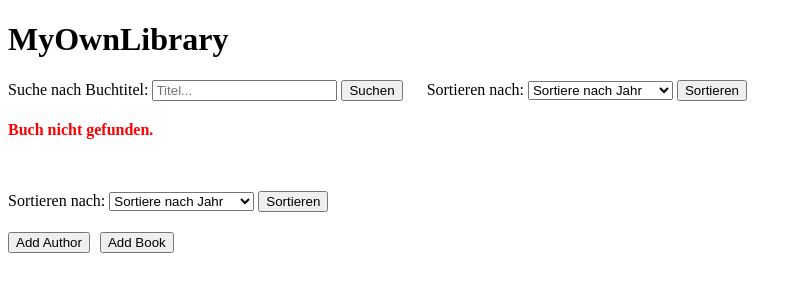
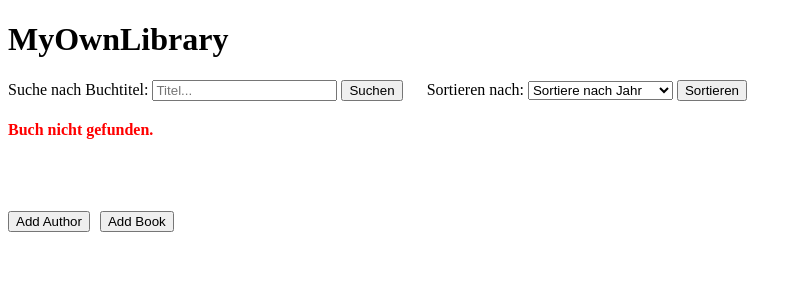
Before and after one commit to BabelShallBurn/MyOwnLibrary, a Flask app: template templates/home.html in a window 1280 px wide. Shown: the top 300 px of the page, without its empty margins (0-802 px from the left). Run offline with Flask 3, Linux system fonts and the light colour scheme; the template is opened without the code that fills it, so the values that code supplies are empty.

Commit message:
addressed some error handling and some opimization

```diff
--- a/app.py
+++ b/app.py
@@ -4,6 +4,7 @@ from flask import render_template
 from flask_sqlalchemy import SQLAlchemy
 from data_models import db, Author, Book
 from datetime import datetime
+from dotenv import load_dotenv
 
 app = Flask(__name__)
 """
@@ -11,7 +12,8 @@ Flask application for managing a personal library.
 Provides routes for adding authors, adding books, viewing the library, and deleting books.
 Uses SQLite as the database backend via SQLAlchemy.
 """
-app.secret_key = "my_super_secret_key_123456789!"
+load_dotenv()
+app.secret_key = os.getenv('SECRET_KEY')
 
 basedir = os.path.abspath(os.path.dirname(__file__))
 app.config['SQLALCHEMY_DATABASE_URI'] = f"sqlite:///{os.path.join(basedir, 'data/library.sqlite')}"
@@ -30,9 +32,9 @@ def add_author():
     Redirects to the homepage after successful addition.
     """
     if request.method == 'POST':
-        name = request.form['name']
-        birth_date = request.form['birthdate']
-        date_of_death = request.form['date_of_death']
+        name = request.form.get('name')
+        birth_date = request.form.get('birthdate')
+        date_of_death = request.form.get('date_of_death')
 
         birth_date = datetime.strptime(birth_date, "%Y-%m-%d").date() if birth_date else None
         date_of_death = datetime.strptime(date_of_death, "%Y-%m-%d").date() if date_of_death else None
@@ -55,10 +57,10 @@ def add_book():
     """
     authors = Author.query.all()
     if request.method == 'POST':
-        title = request.form['title']
-        author_id = request.form['author_id']
-        publication_year = request.form['publication_year']
-        isbn = request.form['isbn']
+        title = request.form.get('title')
+        author_id = request.form.get('author_id')
+        publication_year = request.form.get('publication_year')
+        isbn = request.form.get('isbn')
 
         publication_year = int(publication_year) if publication_year else None
         author_id = int(author_id) if author_id else None
@@ -71,7 +73,7 @@ def add_book():
     return render_template('add_book.html', authors=authors)
 
 
-@app.route('/home')
+@app.route('/')
 def home():
     """
     Homepage route displaying all books and authors.
--- a/data_models.py
+++ b/data_models.py
@@ -33,7 +33,7 @@ class Book(db.Model):
         self.isbn = isbn
 
     id = db.Column(db.Integer, primary_key=True, autoincrement=True)
-    author_id = db.Column(db.Integer, db.ForeignKey('authors.id'))
+    author_id = db.Column(db.Integer, db.ForeignKey('authors.id'), nullable=False)
     title = db.Column(db.String)
     publication_year = db.Column(db.Integer)
     isbn = db.Column(db.String)
--- a/templates/home.html
+++ b/templates/home.html
@@ -22,7 +22,7 @@
 
   <h1>MyOwnLibrary</h1>
 
-  <form method="GET" action="/home" style="margin-bottom: 20px;">
+  <form method="GET" action="/" style="margin-bottom: 20px;">
     <label for="search">Suche nach Buchtitel:</label>
     <input type="text" id="search" name="search" placeholder="Titel...">
     <button type="submit">Suchen</button>
@@ -66,16 +66,6 @@
   {% endif %}
   <br><br>
 
-  <form action="/home" method="GET">
-    <label for="sortSelect">Sortieren nach:</label>
-    <select id="sortSelect" name="sort">
-      <option value="year">Sortiere nach Jahr</option>
-      <option value="author">Sortiere nach Author</option>
-      <option value="title">Sortiere nach Titel</option>
-    </select>
-    <button type="submit">Sortieren</button>
-  </form>
-
   <div style="display: flex; gap: 10px; margin-top: 20px;">
     <form action="/add_author">
       <input type="submit" value="Add Author">
```
Also changed, not shown: data/library.sqlite, 1 other file.
